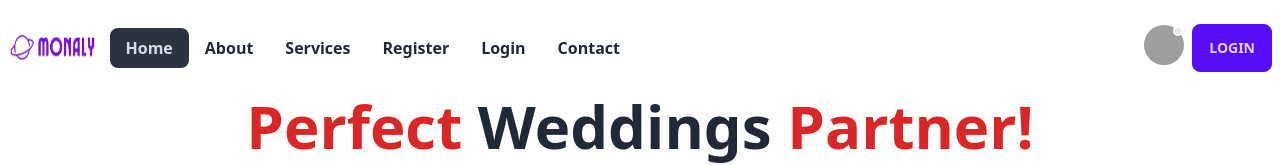
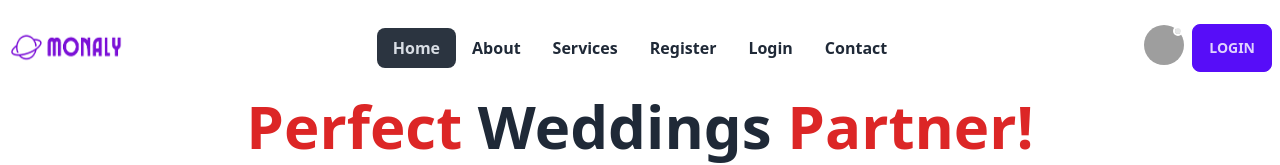
Before and after one commit to sohan-99/Event-management, a React (Vite) app: page / in a window 1280 px wide. Shown: the top 165 px of the page. Built offline with nearby package versions, Linux system fonts and the light colour scheme; no server answers; grey boxes are pictures that could not be loaded.

Commit message:
navber right position

```diff
--- a/src/pages/Share/Navber/Navber.jsx
+++ b/src/pages/Share/Navber/Navber.jsx
@@ -48,7 +48,7 @@ const Navber = () => {
                 </ul>
             </div>
 
-            <div className="lg:navbar-end md:navbar-center">
+            <div className="navbar-end">
                 <div className=" mr-2">
                     <div >
                         {user && user.uid ? (
```
